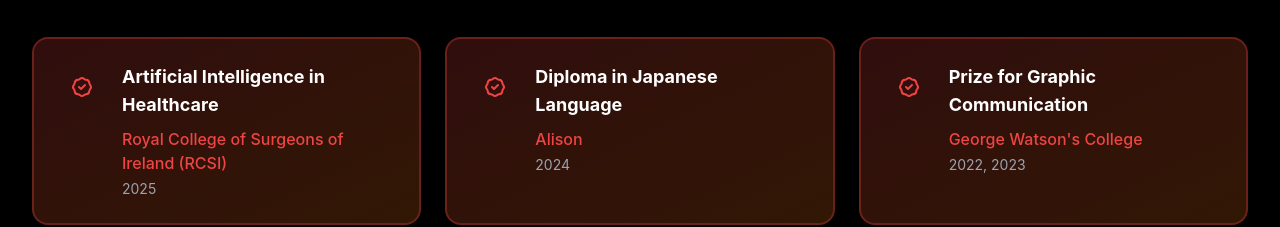
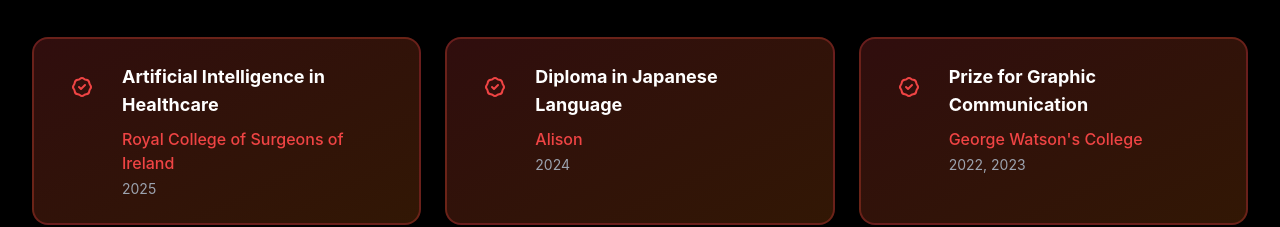
Before and after one commit to KianBahia/portfolio-site, a React (Create React App) app: page / in a window 1280 px wide. Shown: the part 3249-3476 px from the top of the page. Built offline with nearby package versions, Linux system fonts and the light colour scheme.

Commit message:
Remove manifest file

```diff
--- a/public/index.html
+++ b/public/index.html
@@ -7,11 +7,6 @@
     <meta name="theme-color" content="#000000" />
     <meta name="description" content="Kian Hampson-Bahia Portfolio site" />
     <link rel="apple-touch-icon" href="%PUBLIC_URL%/favicon.png" />
-    <!--
-      manifest.json provides metadata used when your web app is installed on a
-      user's mobile device or desktop. See https://developers.google.com/web/fundamentals/web-app-manifest/
-    -->
-    <link rel="manifest" href="%PUBLIC_URL%/manifest.json" />
     <!--
       Notice the use of %PUBLIC_URL% in the tags above.
       It will be replaced with the URL of the `public` folder during the build.
--- a/src/data.js
+++ b/src/data.js
@@ -182,7 +182,7 @@
   certificates: [
     {
       name: "Artificial Intelligence in Healthcare",
-      issuer: "Royal College of Surgeons of Ireland (RCSI)",
+      issuer: "Royal College of Surgeons of Ireland",
       date: "2025",
     },
     {
```
